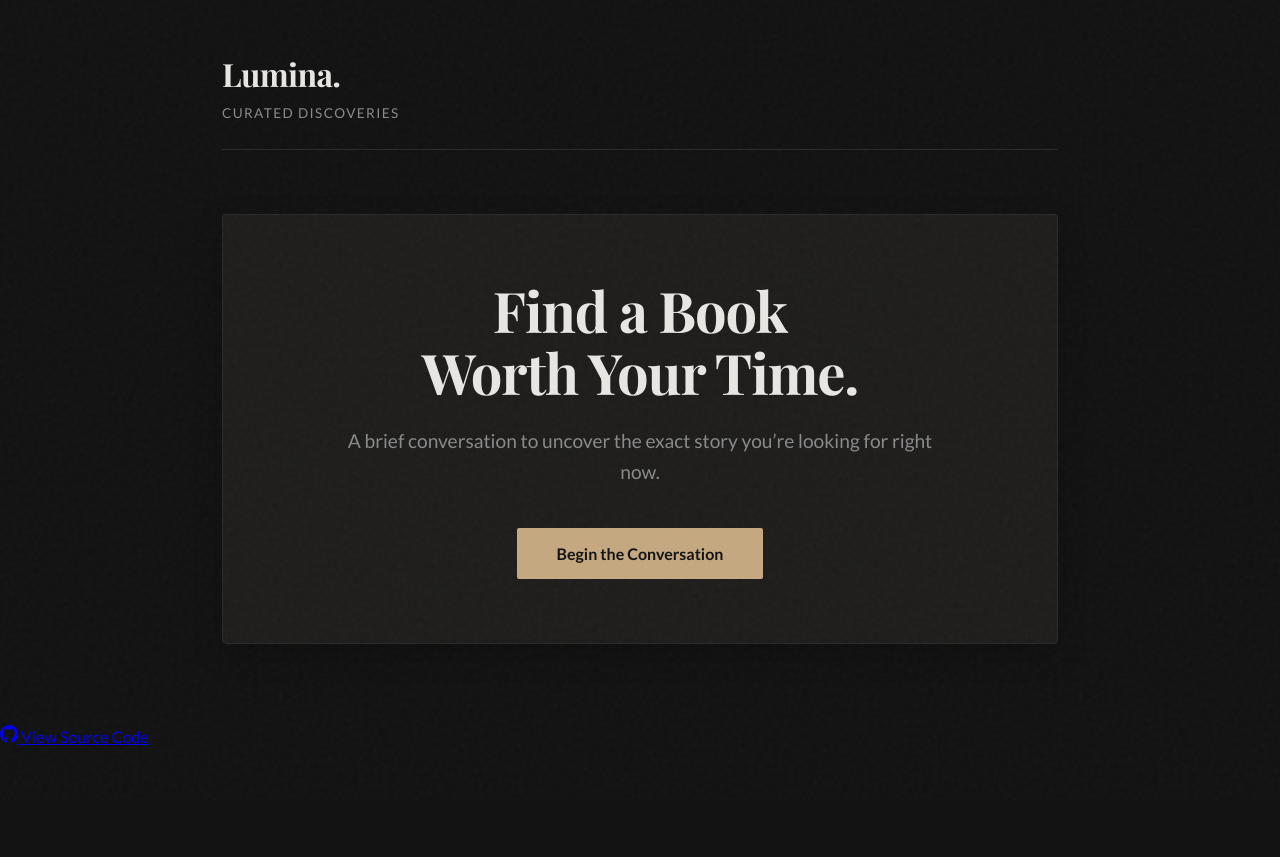
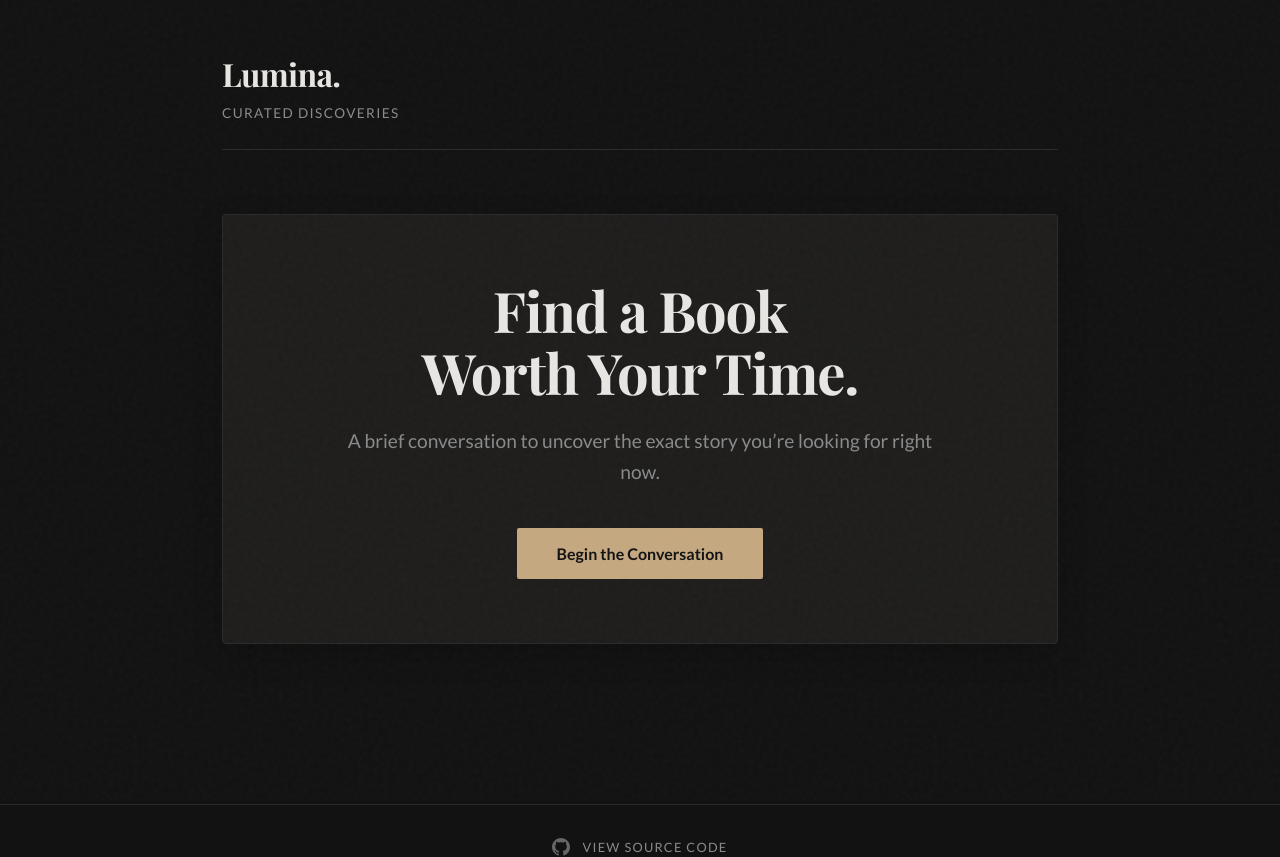
Before and after one commit to themehmi/Book-Recommendation-System-Using-API, a Flask app: page / in a window 1280 px wide. Before the commit the page ends 745 px from the top, so only its background shows below. Run offline with Flask 3, Linux system fonts and the light colour scheme; some libraries are stand-ins or nearby versions; some web fonts are replaced.

Commit message:
Update style.css

```diff
--- a/static/style.css
+++ b/static/style.css
@@ -349,3 +349,31 @@ body {
     .headline-large { font-size: 2.5rem; }
     .question-text { font-size: 1.8rem; }
 }
+/* Footer Styles */
+.site-footer {
+    margin-top: 5rem;
+    padding-top: 2rem;
+    border-top: 1px solid var(--border-color);
+    display: flex;
+    justify-content: center;
+}
+
+.source-link {
+    color: var(--text-muted);
+    text-decoration: none;
+    font-size: 0.8rem;
+    text-transform: uppercase;
+    letter-spacing: 0.1em;
+    display: flex;
+    align-items: center;
+    gap: 0.75rem;
+    transition: var(--transition);
+}
+
+.source-link:hover {
+    color: var(--accent-color);
+}
+
+.source-link svg {
+    opacity: 0.7;
+}
```
